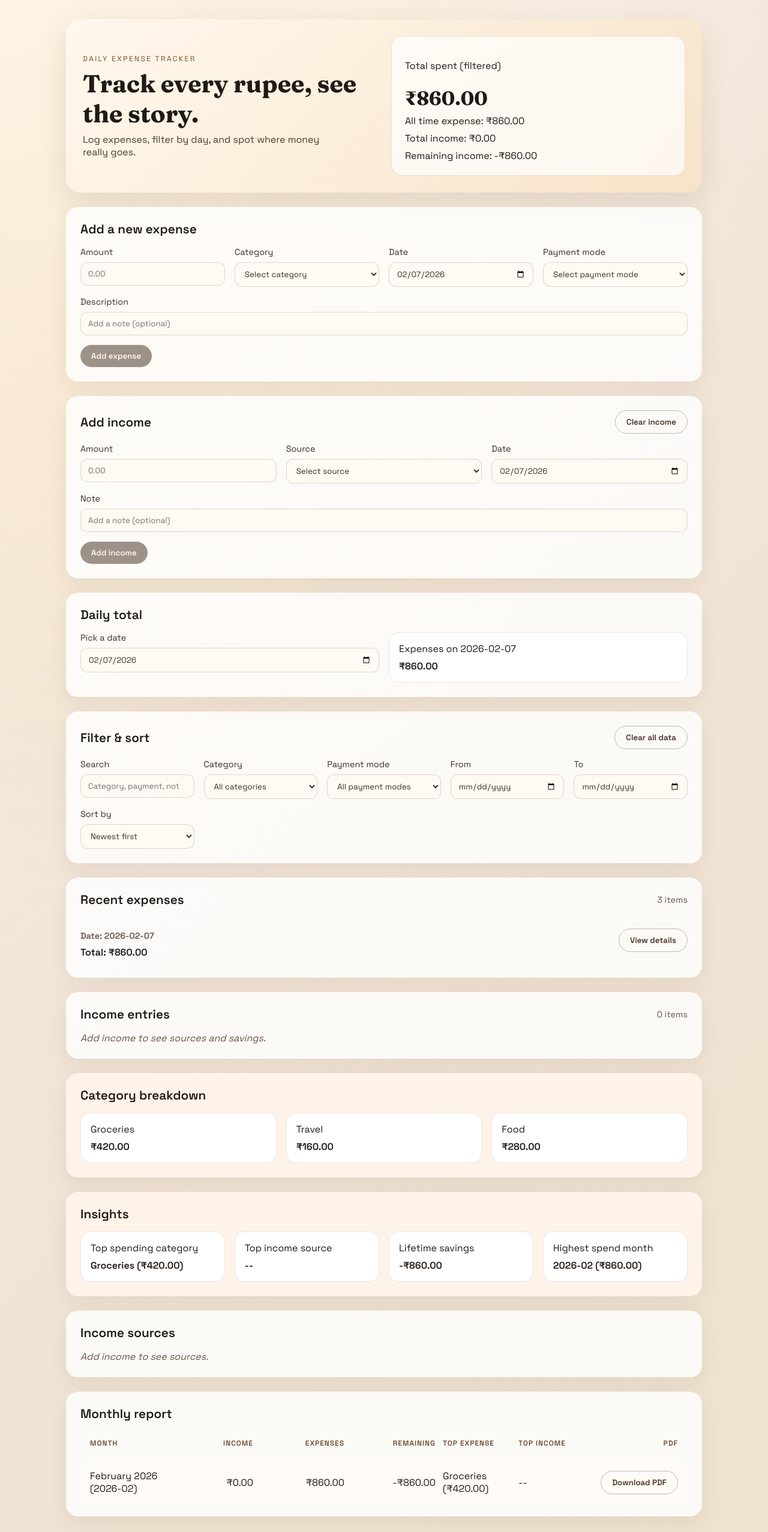
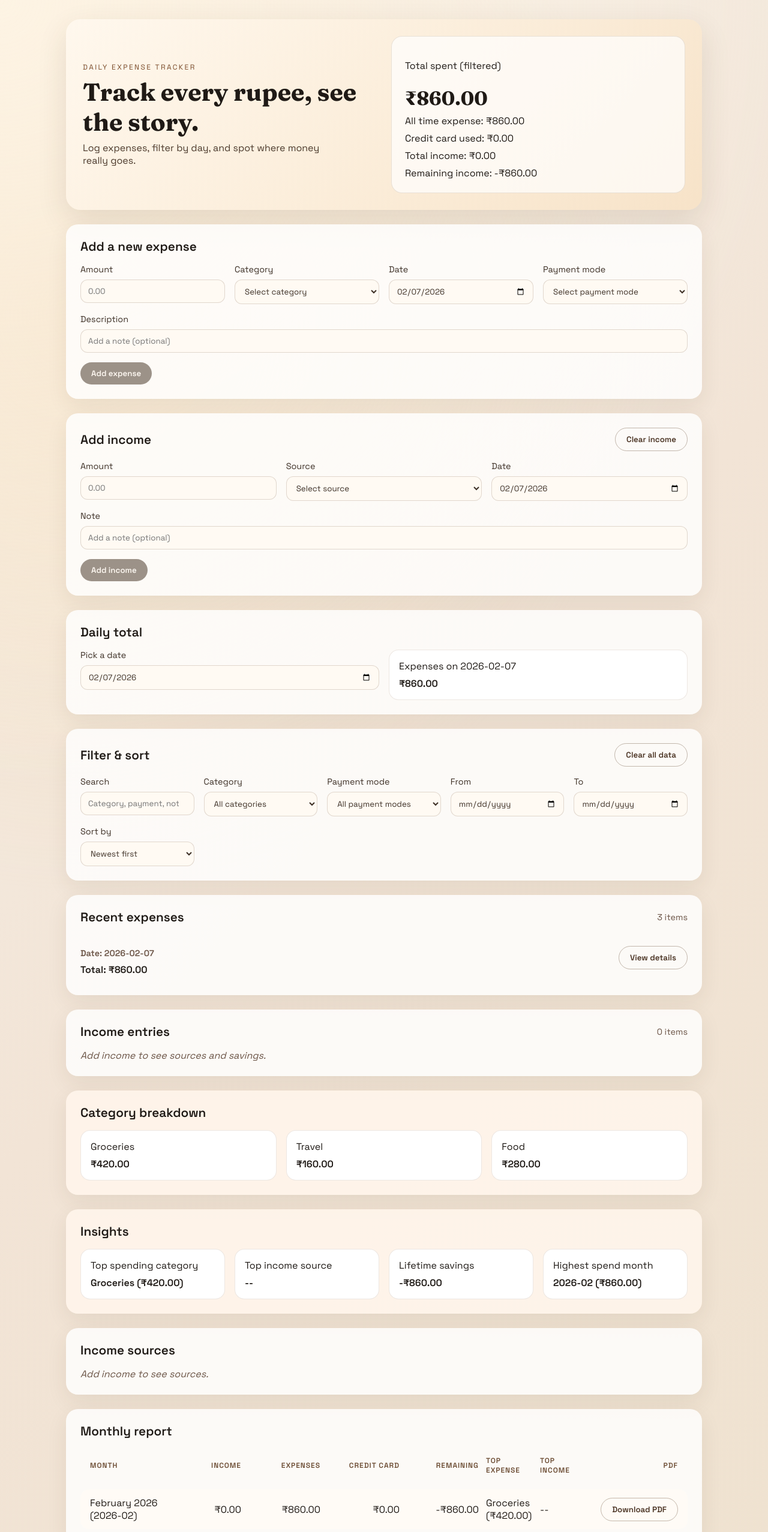
Before and after one commit to ankushpille/daily-expense-tracker, a React (Vite) app in the folder vite-project/: page / in a window 1280 px wide. Shown: the top 2554 px of the page at 60% size. Built offline with nearby package versions, Linux system fonts and the light colour scheme.

Commit message:
refactor

```diff
--- a/vite-project/src/App.css
+++ b/vite-project/src/App.css
@@ -271,7 +271,7 @@
 
 .report-row {
   display: grid;
-  grid-template-columns: 120px 140px 140px 140px 1fr 1fr 140px;
+  grid-template-columns: 120px 120px 120px 120px 120px 1fr 1fr 140px;
   gap: 12px;
   align-items: center;
   padding: 12px 16px;
--- a/vite-project/src/App.jsx
+++ b/vite-project/src/App.jsx
@@ -204,6 +204,14 @@ function App() {
     [expenses],
   );
 
+  const totalCreditCardExpenseAllTime = useMemo(
+    () =>
+      expenses
+        .filter((expense) => expense.paymentMode === "Credit Card")
+        .reduce((sum, expense) => sum + expense.amount, 0),
+    [expenses],
+  );
+
   const totalIncomeAllTime = useMemo(
     () => income.reduce((sum, entry) => sum + entry.amount, 0),
     [income],
@@ -301,6 +309,9 @@ function App() {
       const savingsExpense = expensesInMonth
         .filter((expense) => expense.paymentMode !== "Credit Card")
         .reduce((sum, expense) => sum + expense.amount, 0);
+      const creditCardExpense = expensesInMonth
+        .filter((expense) => expense.paymentMode === "Credit Card")
+        .reduce((sum, expense) => sum + expense.amount, 0);
       const totalIncome = incomeInMonth.reduce(
         (sum, entry) => sum + entry.amount,
         0,
@@ -341,6 +352,7 @@ function App() {
         totalExpense,
         totalIncome,
         savings: totalIncome - savingsExpense,
+        creditCardExpense,
         topCategory: topCategoryInMonth || "--",
         topCategoryAmount,
         topSource: topSourceInMonth || "--",
@@ -556,6 +568,9 @@ function App() {
           <p>Total spent (filtered)</p>
           <h2>{formatCurrency(totalFiltered)}</h2>
           <span>All time expense: {formatCurrency(totalAllTime)}</span>
+          <span>
+            Credit card used: {formatCurrency(totalCreditCardExpenseAllTime)}
+          </span>
           <span>Total income: {formatCurrency(totalIncomeAllTime)}</span>
           <span>
             Remaining income:{" "}
@@ -888,6 +903,7 @@ function App() {
               <span>Month</span>
               <span className="align-right">Income</span>
               <span className="align-right">Expenses</span>
+              <span className="align-right">Credit Card</span>
               <span className="align-right">Remaining</span>
               <span>Top expense</span>
               <span>Top income</span>
@@ -903,6 +919,9 @@ function App() {
                 </span>
                 <span className="align-right">
                   {formatCurrency(report.totalExpense)}
+                </span>
+                <span className="align-right">
+                  {formatCurrency(report.creditCardExpense)}
                 </span>
                 <span className="align-right">
                   {formatCurrency(report.savings)}
```
